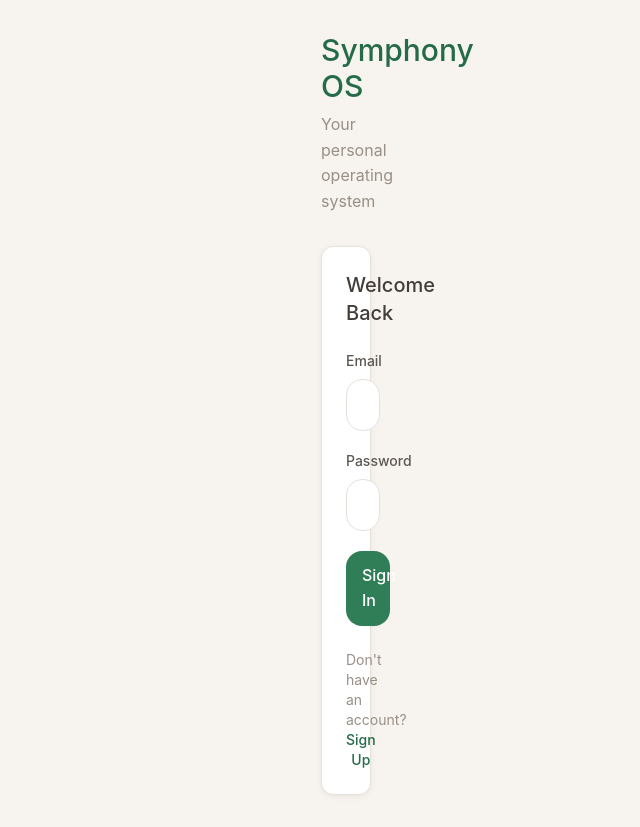
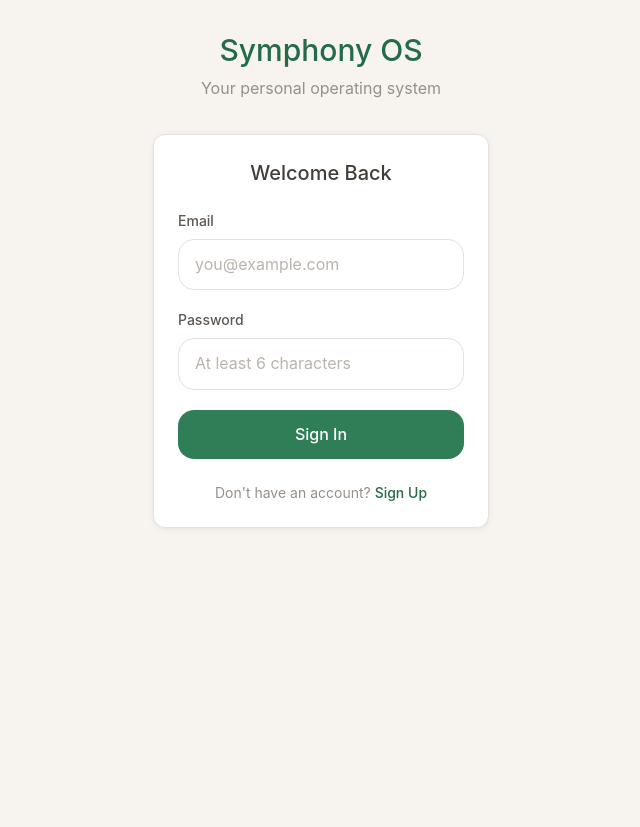
Before and after one commit to scottring/symphonyOS, a React (Vite) app: page / in a window 1280 px wide. Shown: the whole page, without its empty margins (319-959 px from the left). After the commit the page ends 800 px from the top, so only its background shows below. Built offline with nearby package versions, Linux system fonts and the light colour scheme; no server answers.

Commit message:
layout fix

```diff
--- a/src/index.css
+++ b/src/index.css
@@ -86,16 +86,17 @@
 
   /* ---------------------------------------------------------------------------
      SPACING - Generous Scandinavian Scale
+     Using numbered scale to avoid conflicts with Tailwind's size tokens (sm, md, lg, etc.)
      --------------------------------------------------------------------------- */
 
-  --spacing-xs: 0.25rem;   /* 4px */
-  --spacing-sm: 0.5rem;    /* 8px */
-  --spacing-md: 1rem;      /* 16px */
-  --spacing-lg: 1.5rem;    /* 24px */
-  --spacing-xl: 2rem;      /* 32px */
-  --spacing-2xl: 2.5rem;   /* 40px */
-  --spacing-3xl: 3rem;     /* 48px */
-  --spacing-4xl: 4rem;     /* 64px */
+  --spacing-1: 0.25rem;    /* 4px */
+  --spacing-2: 0.5rem;     /* 8px */
+  --spacing-4: 1rem;       /* 16px */
+  --spacing-6: 1.5rem;     /* 24px */
+  --spacing-8: 2rem;       /* 32px */
+  --spacing-10: 2.5rem;    /* 40px */
+  --spacing-12: 3rem;      /* 48px */
+  --spacing-16: 4rem;      /* 64px */
 
   /* ---------------------------------------------------------------------------
      BORDER RADIUS - Soft but defined
```
